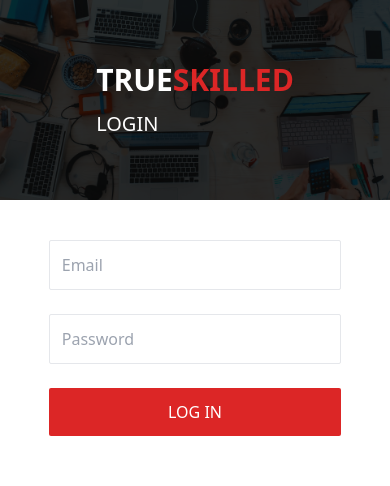
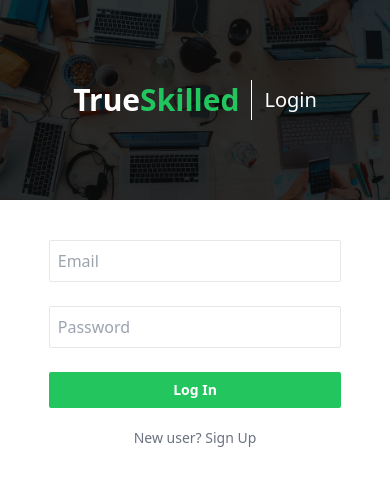
Before and after one commit to bhavankumar2911/trueskilled, a Next.js app in the folder client/: page /login in a window 390 px wide. Shown: the top 486 px of the page. Built offline with nearby package versions, Linux system fonts and the light colour scheme.

Commit message:
website colors changed responsive login page created

```diff
--- a/client/components/utils/Logo/index.tsx
+++ b/client/components/utils/Logo/index.tsx
@@ -6,9 +6,9 @@
   return (
     <div>
       <Link href="/">
-        <h1 className="text-3xl font-bold uppercase">
-          <span className={white ? "text-white" : "text-black"}>true</span>
-          <span className="text-red-600">skilled</span>
+        <h1 className="text-3xl font-bold">
+          <span className={white ? "text-white" : "text-indigo-900"}>True</span>
+          <span className="text-green-500">Skilled</span>
         </h1>
       </Link>
     </div>
--- a/client/pages/login/index.tsx
+++ b/client/pages/login/index.tsx
@@ -1,25 +1,34 @@
+import Link from "next/link";
 import React from "react";
 import Logo from "../../components/utils/Logo";
 
 const Login = () => {
   return (
-    <main>
+    <main className="sm:grid sm:grid-cols-3">
       {/* top */}
-      <section className="bg-[url(/auth.jpg)] min-h-[200px] bg-no-repeat bg-center bg-cover relative after:content-[''] after:bg-black after:absolute after:inset-0 after:opacity-80 after:z-10 flex items-center justify-center">
-        <div className="relative z-20">
+      <section className="bg-[url(/auth.jpg)] min-h-[200px] bg-no-repeat bg-center bg-cover relative after:content-[''] after:bg-black after:absolute after:inset-0 after:opacity-80 after:z-10 flex items-center justify-center sm:after:content-none sm:h-screen">
+        <div className="relative flex items-center z-20 sm:hidden">
           <Logo white={true} />
-          <h2 className="text-white text-xl uppercase mt-3">login</h2>
+          <span className="bg-white block h-10 w-[1px] mx-3"></span>
+          <h2 className="text-white text-xl capitalize">login</h2>
         </div>
       </section>
 
       {/* bottom */}
-      <section>
-        <form className="w-3/4 mx-auto mt-10">
+      <section className="sm:col-span-2 sm:h-screen sm:flex sm:items-center">
+        <form className="w-3/4 mx-auto mt-10 max-w-[384px] sm:mt-0">
+          <div className="hidden sm:items-center sm:flex mb-10">
+            <Logo />
+            <span className="bg-gray-800 block h-10 w-[1px] mx-5"></span>
+            <h2 className="text-gray-800 text-xl capitalize font-semibold">
+              login
+            </h2>
+          </div>
           <input
             type="email"
             name="email"
             id="email"
-            className="border rounded-sm w-full hover:border-red-600 outline-none p-3"
+            className="border rounded-sm w-full hover:border-gray-400 outline-none p-2"
             placeholder="Email"
           />
           <br />
@@ -28,16 +37,20 @@
             type="password"
             name="password"
             id="password"
-            className="border rounded-sm w-full hover:border-red-600 outline-none p-3"
+            className="border rounded-sm w-full hover:border-gray-400 outline-none p-2"
             placeholder="Password"
           />
           <br />
           <br />
-          <input
+          <button
+            className="w-full rounded-sm capitalize px-4 py-2 text-sm font-semibold bg-green-500 text-white hover:bg-indigo-900 transition"
             type="submit"
-            value="log in"
-            className="w-full rounded-sm uppercase px-4 py-3 bg-red-600 text-white"
-          />
+          >
+            log in
+          </button>
+          <p className="text-center text-sm mt-5 text-gray-500">
+            New user? <Link href="/">Sign Up</Link>
+          </p>
         </form>
       </section>
     </main>
```
